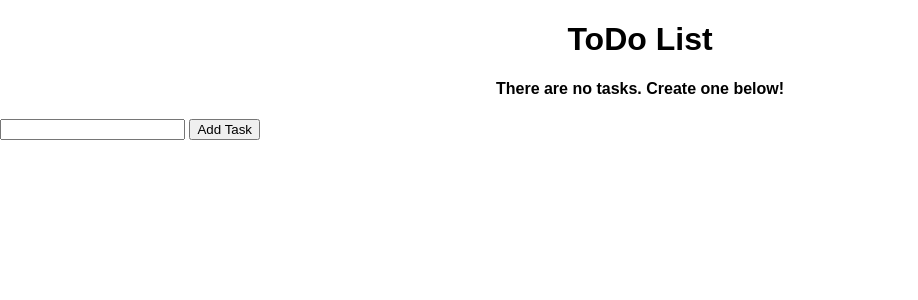
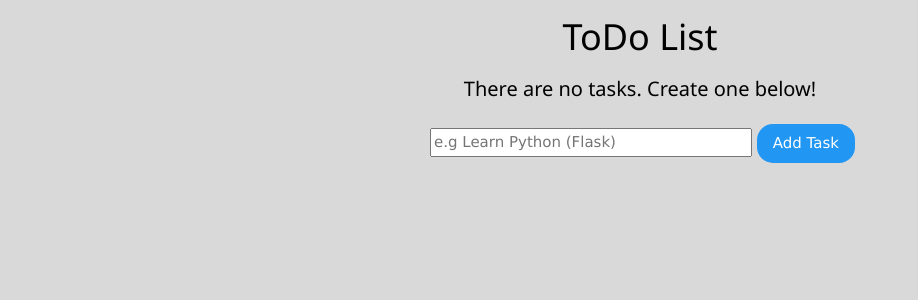
Before and after one commit to KonstantinaK98/ToDoListFlask, a Flask app: page / in a window 1280 px wide. Shown: the top 300 px of the page, without its empty margins (0-918 px from the left). Run offline with Flask 2, Linux system fonts and the light colour scheme; data that the repository does not hold is empty.

Commit message:
Some style changes

```diff
--- a/static/css/main.css
+++ b/static/css/main.css
@@ -1,4 +1,49 @@
-body,html {
+body, html {
     margin: 0;
-    font-family: sans-serif;
+    font-family: Arial;
+	background-color:#d9d9d9;
 }
+
+h1,h4 {
+
+	text-align: center;
+}
+
+/*div{
+	background-color: #ffad33;
+}*/
+
+.content {
+    margin: 0 auto;
+    width: 500px;
+}
+
+table, td, th {
+    border: 2px solid#737373;
+}
+
+table {
+    border-collapse: collapse;
+    width: 100%;
+}
+
+th {
+    height: 20px;
+}
+
+td {
+    text-align: center;
+    padding: 5px;
+}
+
+.form {
+    margin-top: 20px;
+    margin-left: 40px;
+
+
+}
+
+
+#content {
+    width: 70%;
+}
--- a/templates/base.html
+++ b/templates/base.html
@@ -4,6 +4,7 @@
     <meta charset="UTF-8">
     <meta name="viewport" content="width=device-width, initial-scale=1.0">
     <link rel="stylesheet" href="{{ url_for('static', filename='css/main.css') }}">
+    <link rel="stylesheet" href="https://www.w3schools.com/w3css/4/w3.css">
     {% block head %} {% endblock %}
 </head>
 <body>
--- a/templates/index.html
+++ b/templates/index.html
@@ -7,10 +7,10 @@
 {% block body%}
     <div class="content">
         <h1 style="text-align: center;">ToDo List</h1>
-        {% if tasks|length < 1%}
+        {% if tasks|length < 1 %}
         <h4 style="text-align: center;">There are no tasks. Create one below!</h4>
         {% else %}
-        <table class='mytable'>
+        <table>
             <tr>
                 <th>Task</th>
                 <th>Added</th>
@@ -21,18 +21,25 @@
                     <td>{{ task.content }}</td>
                     <td>{{ task.date_created.date() }}</td>
                     <td>
-                        <a href="/delete/{{task.id}}">Delete</a>
+                    <button class="w3-btn w3-red w3-round-xlarge" onclick="window.location.href='/delete/{{task.id}}'">Delete</button>
                         <br>
-                        <a href="/update/{{task.id}}">Update</a>
+                        <button class="w3-btn w3-green w3-round-xlarge" onclick="window.location.href='/update/{{task.id}}'">Update</button>
                     </td>
 
                 </tr>
             {% endfor %}
         </table>
         {% endif %}
+        <div class="form">
         <form action="/" method="POST">
-            <input type="text" name="content" id="content">
-            <input type="submit" value="Add Task">
+            {% if tasks|length <1 %}
+                <input type="text" placeholder="e.g Learn Python (Flask)" name="content" id="content">
+                <input type="submit" class="w3-btn w3-blue w3-round-xlarge" value="Add Task">
+            {% else %}
+                <input type="text" name="content" id="content">
+                <input type="submit" class="w3-btn w3-blue w3-round-xlarge" value="Add Task">
+            {% endif %}
         </form>
+        </div>
     </div>
 {% endblock %}
--- a/templates/update.html
+++ b/templates/update.html
@@ -2,13 +2,13 @@
 
 {% block body %}
 <div class="content">
-    <h1 style="text-align: center;">ToDo List</h1>
+    <h1 style="text-align: center;">Update Task</h1>
 
     <div class="form">
         <form action="/update/{{task.id}}" method="POST">
             <input type="text" name="content" id="content" value="{{task.content}}">
-            <input type="submit" value="Update Task">
+            <button type="submit" class="w3-btn w3-green w3-round-xlarge" value="Update Task">Update</button>
         </form>
-</div>
+    </div>
 </div>
 {% endblock %}
```
Also changed, not shown: app.py (+5 -5 lines), test.db.
